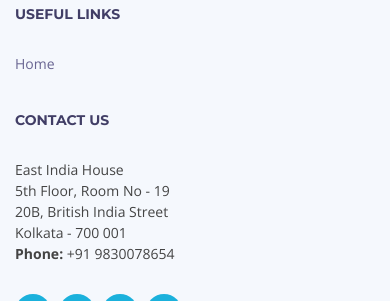
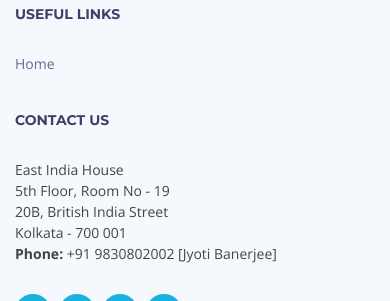
Before and after one commit to arkochatterjee/nijonglobal, a plain HTML site: page index.html in a window 390 px wide. Shown: the part 1586-1887 px from the top of the page. Drawn offline with nearby package versions, Linux system fonts and the light colour scheme; files whose address does not match are found by name.

Commit message:
fix : update phone number

```diff
--- a/index.html
+++ b/index.html
@@ -850,7 +850,7 @@
                     5th Floor, Room No - 19<br>
                     20B, British India Street <br>
                     Kolkata - 700 001<br>
-                    <strong>Phone:</strong> +91 9830078654<br>
+                    <strong>Phone:</strong> +91 9830802002 [Jyoti Banerjee]<br>
                     <!-- <strong>Email:</strong> info@example.com<br> -->
                   </p>
                 </div>
```
